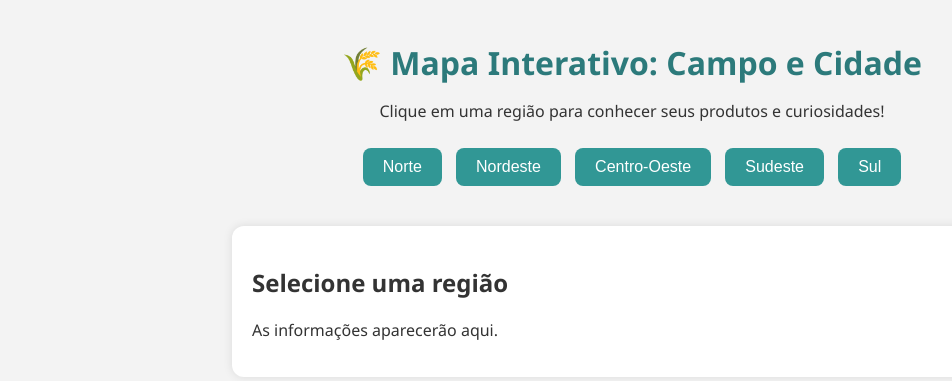
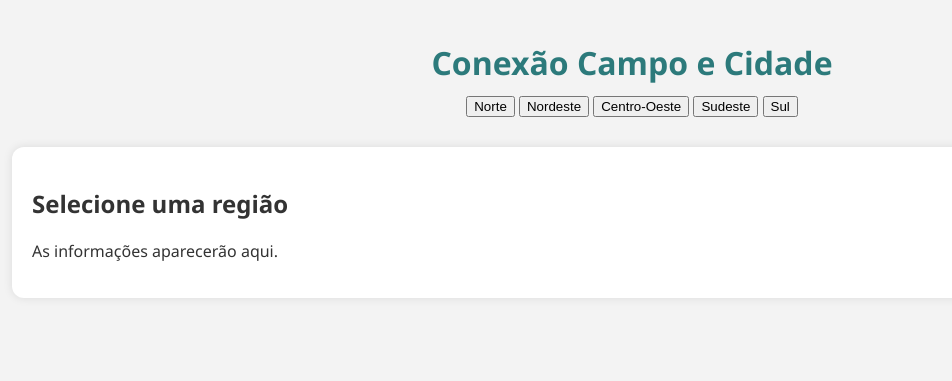
Before and after one commit to abdallahanab/Ana-B.-Agrinho-2025, a plain HTML site: page index.html in a window 1280 px wide. Shown: the whole page, without its empty margins (8-960 px from the left). Drawn offline with Linux system fonts and the light colour scheme.

Commit message:
Update index.html
resolução

```diff
--- a/index.html
+++ b/index.html
@@ -1,16 +1,14 @@
 <!DOCTYPE html>
 <html lang="pt-BR">
 <head>
-  <meta charset="UTF-8" />
-  <title>Mapa Interativo: Campo e Cidade</title>
-  <link rel="stylesheet" href="style.css" />
+  <meta charset="UTF-8">
+  <title>Mapa Interativo - Agrinho</title>
+  <link rel="stylesheet" href="style.css">
 </head>
 <body>
-  <div class="container">
-    <h1>🌾 Mapa Interativo: Campo e Cidade</h1>
-    <p>Clique em uma região para conhecer seus produtos e curiosidades!</p>
+  <h1>Conexão Campo e Cidade</h1>
 
-    <div class="botoes-regioes">
+  <div class="botoes">
     <button onclick="mostrarInfo('norte')">Norte</button>
     <button onclick="mostrarInfo('nordeste')">Nordeste</button>
     <button onclick="mostrarInfo('centro-oeste')">Centro-Oeste</button>
@@ -22,7 +20,6 @@
     <h2>Selecione uma região</h2>
     <p>As informações aparecerão aqui.</p>
   </div>
-  </div>
 
   <script src="script.js"></script>
 </body>
```
Lines whose indentation alone changed are shown as unchanged.
